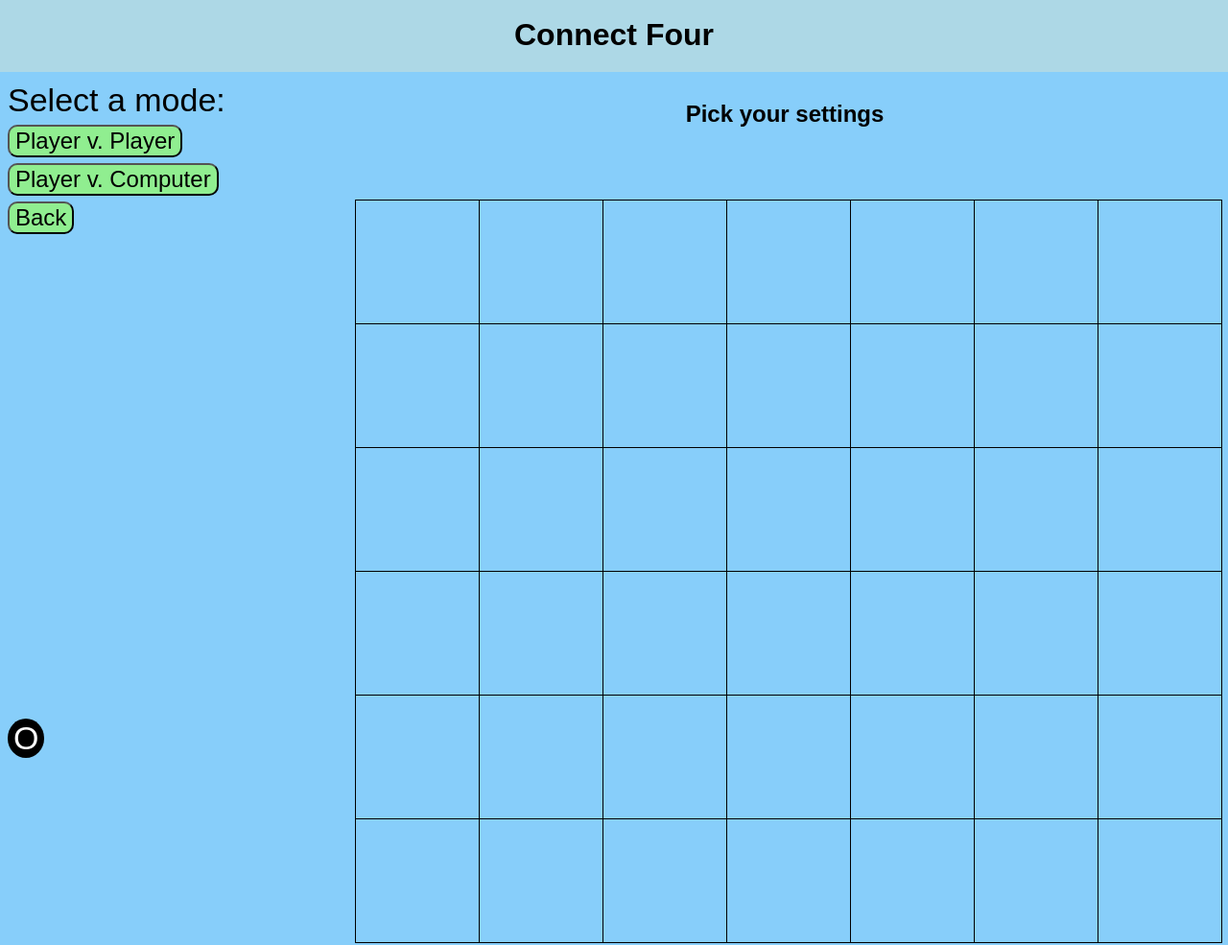
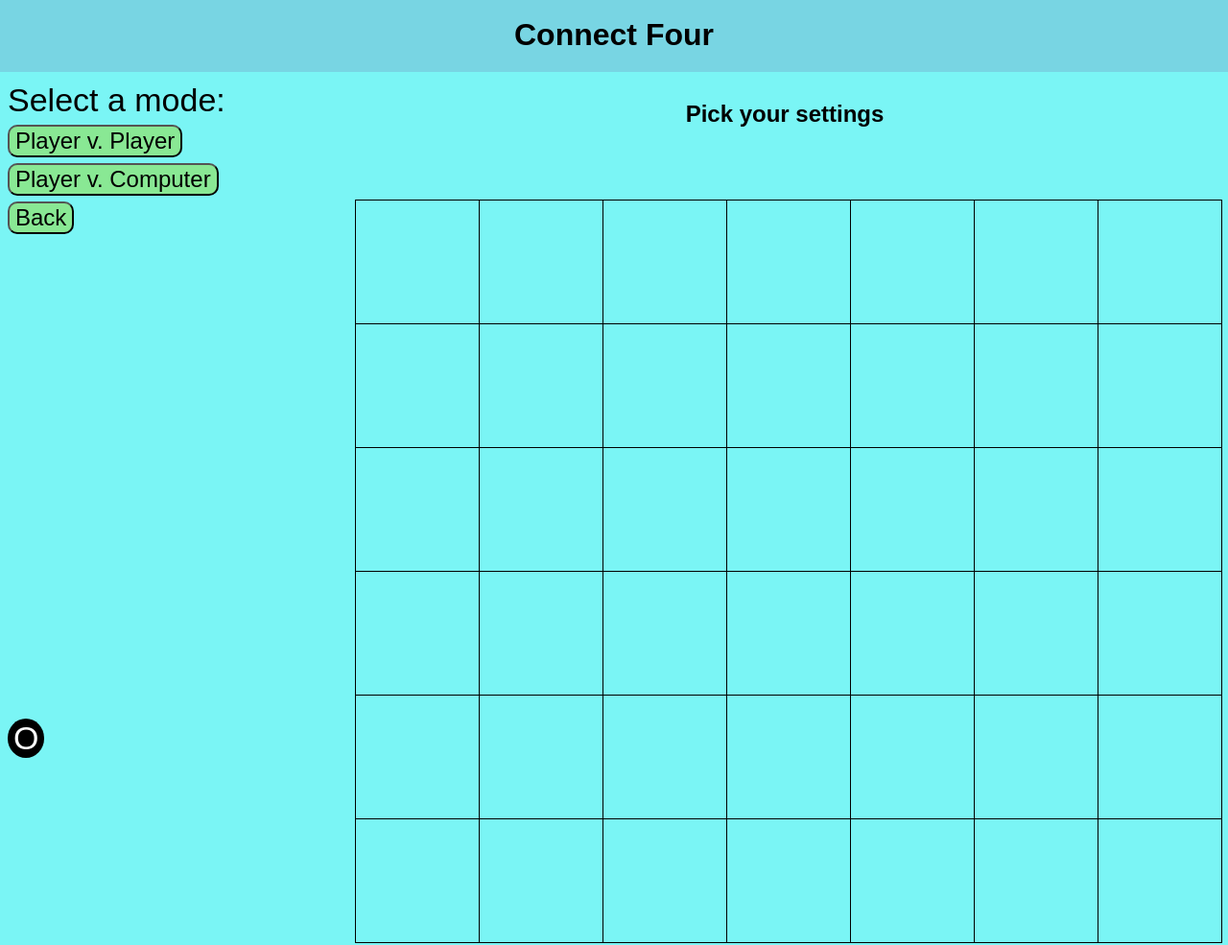
Before and after one commit to Budlu/ConnectFourWorking, a React app in the folder conn-four-app/: page / in a window 1280 px wide. Shown: the whole page at 96% size. Built offline with nearby package versions, Linux system fonts and the light colour scheme.

Commit message:
style changes

```diff
--- a/conn-four-app/public/style.css
+++ b/conn-four-app/public/style.css
@@ -1,5 +1,5 @@
 body {
-    background-color: lightskyblue;
+    background-color: #7AF5F5;
     font-family: Arial, Helvetica, sans-serif;
 }
 
@@ -65,13 +65,13 @@ body {
     margin: -10px;
     padding: 20px;
     margin-bottom: 10px;
-    background-color: lightblue;
+    background-color: #78D5E3;
     text-align: center;
 }
 
 .menu button {
     font-size: 24px;
-    background-color: lightgreen;
+    background-color: #89E894;
     border-radius: 10px;
 }
 
@@ -115,13 +115,13 @@ body {
 .column button {
     outline: none;
     border: none;
-    background-color: lightskyblue;
+    background-color: #7AF5F5;
 }
 
 .analysis-button {
     font-size: 28px;
     width: 150px;
-    background-color: lightskyblue;
+    background-color: #7AF5F5;
     background-color: lightgreen;
 }
 
--- a/conn-four-app/src/index.js
+++ b/conn-four-app/src/index.js
@@ -132,7 +132,7 @@ class Main extends React.Component
             else
             {
                 winner = "Yellow";
-                color = "#ccc200";
+                color = "yellow";
             }
 
             let highlightCopy = JSON.parse(JSON.stringify(new_highlighted));
@@ -155,7 +155,7 @@ class Main extends React.Component
         console.log(this.state.index);
 
         let redMessage = <span style={{color: "red"}}>Red's move</span>;
-        let yellowMessage = <span style={{color: "#ccc200"}}>Yellow's move</span>;
+        let yellowMessage = <span style={{color: "yellow"}}>Yellow's move</span>;
 
         if (redMove(this.state.maximizingPlayer, this.state.redFirst))
         {
```
Also changed, not shown: 1 other file.
